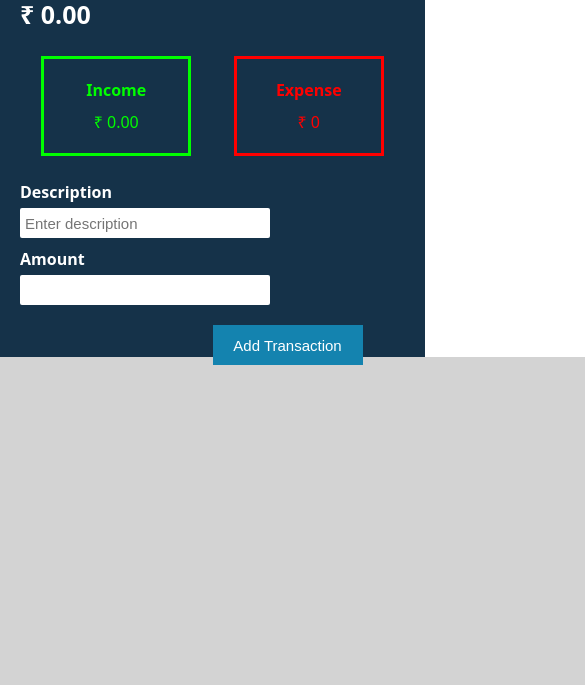
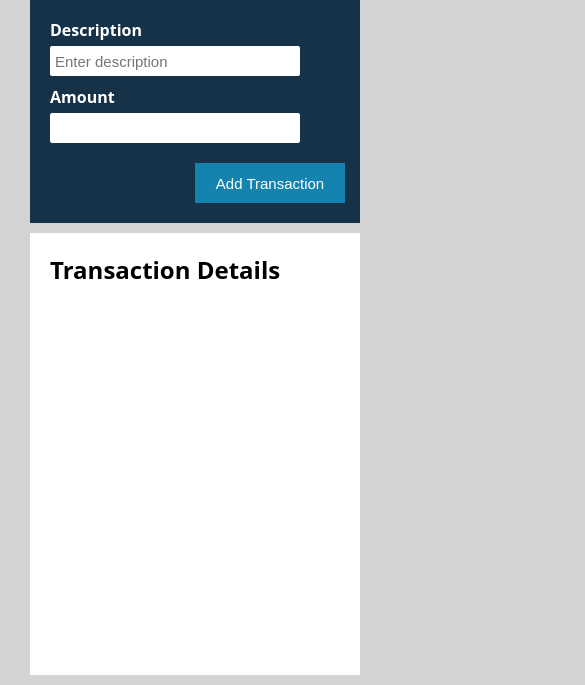
Before and after one commit to Kalyana-kumar-k/IncomeExpenseTracker, a plain HTML site: page index.html in a window 390 px wide. Shown: the part 315-1000 px from the top of the page, 585 px wide, since content can reach past the window. Before the commit the page ends 844 px from the top, so only its background shows below. Drawn offline with Linux system fonts and the light colour scheme.

Commit message:
reponsive design ok

```diff
--- a/partials/style.css
+++ b/partials/style.css
@@ -48,7 +48,7 @@ body {
 
 .inc,
 .exp {
-    width:150px;
+  width: 150px;
   height: 100px;
   display: flex;
   justify-content: center;
@@ -169,3 +169,22 @@ li {
 li:hover .btn-del {
   opacity: 1;
 }
+
+@media screen and (max-width: 850px) {
+  .container {
+    width: 400px;
+    height: 1000px;
+    flex-direction: column;
+    row-gap: 10px;
+    padding: 10px;
+  }
+}
+
+@media screen and (max-width: 400px) {
+  .container {
+    width: 350px;
+  }
+  .inc-exp-amount {
+    column-gap: 10px;
+  }
+}
```
Lines whose indentation alone changed are shown as unchanged.
